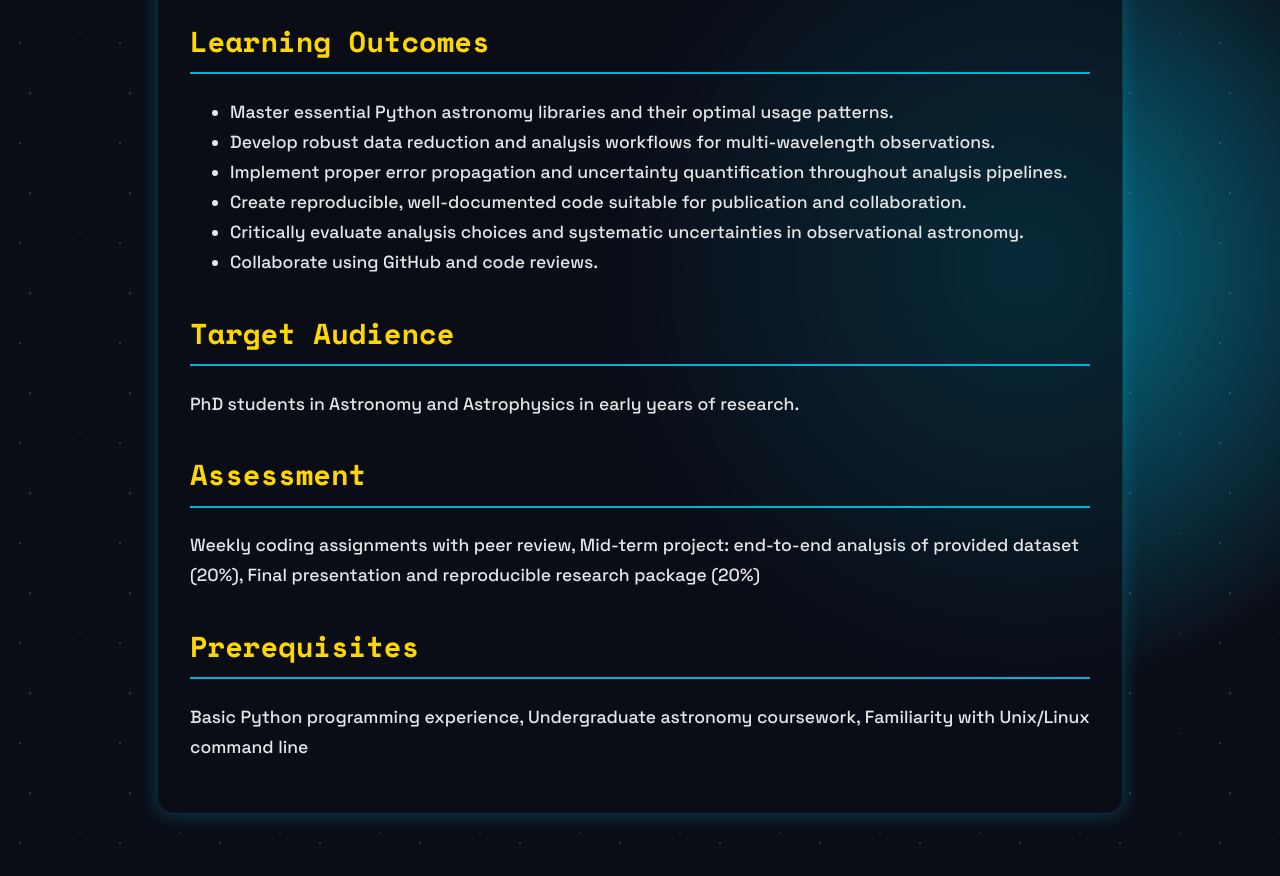
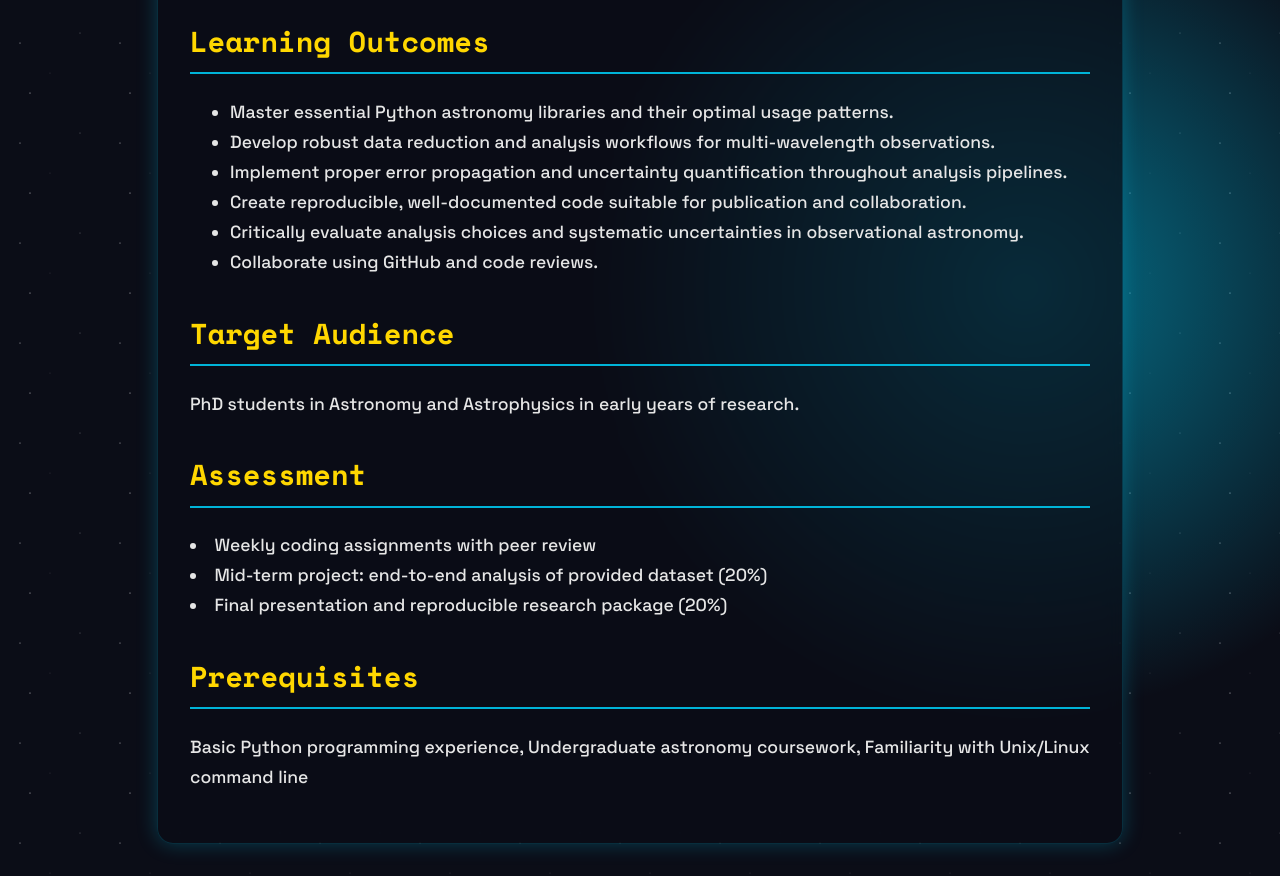
Before and after one commit to srezaeeucr/UCRAstroPython, a plain HTML site: page index.html in a window 1280 px wide. Shown: the part 1087-1963 px from the top of the page. Before the commit the page ends 1933 px from the top, so only its background shows below. Drawn offline with nearby package versions, Linux system fonts and the light colour scheme.

Commit message:
Update index.html

```diff
--- a/index.html
+++ b/index.html
@@ -214,7 +214,9 @@
             <h2>Target Audience</h2>
             <p>PhD students in Astronomy and Astrophysics in early years of research.</p>
             <h2>Assessment</h2>
-            <p>Weekly coding assignments with peer review, Mid-term project: end-to-end analysis of provided dataset (20%), Final presentation and reproducible research package (20%)</p>
+                <li>Weekly coding assignments with peer review</li>
+                <li>Mid-term project: end-to-end analysis of provided dataset (20%)</li>
+                <li>Final presentation and reproducible research package (20%)</li>
             <h2>Prerequisites</h2>
             <p>Basic Python programming experience, Undergraduate astronomy coursework, Familiarity with Unix/Linux command line</p>
         </section>
```
